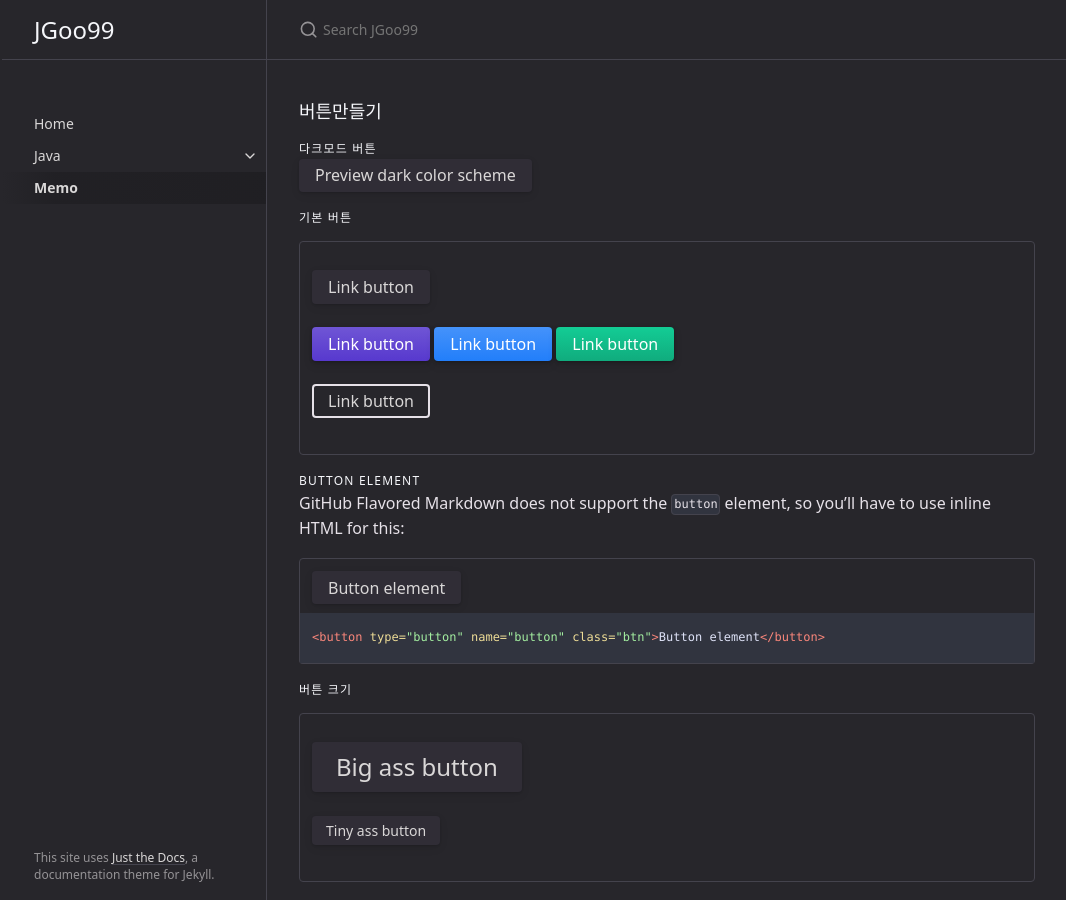
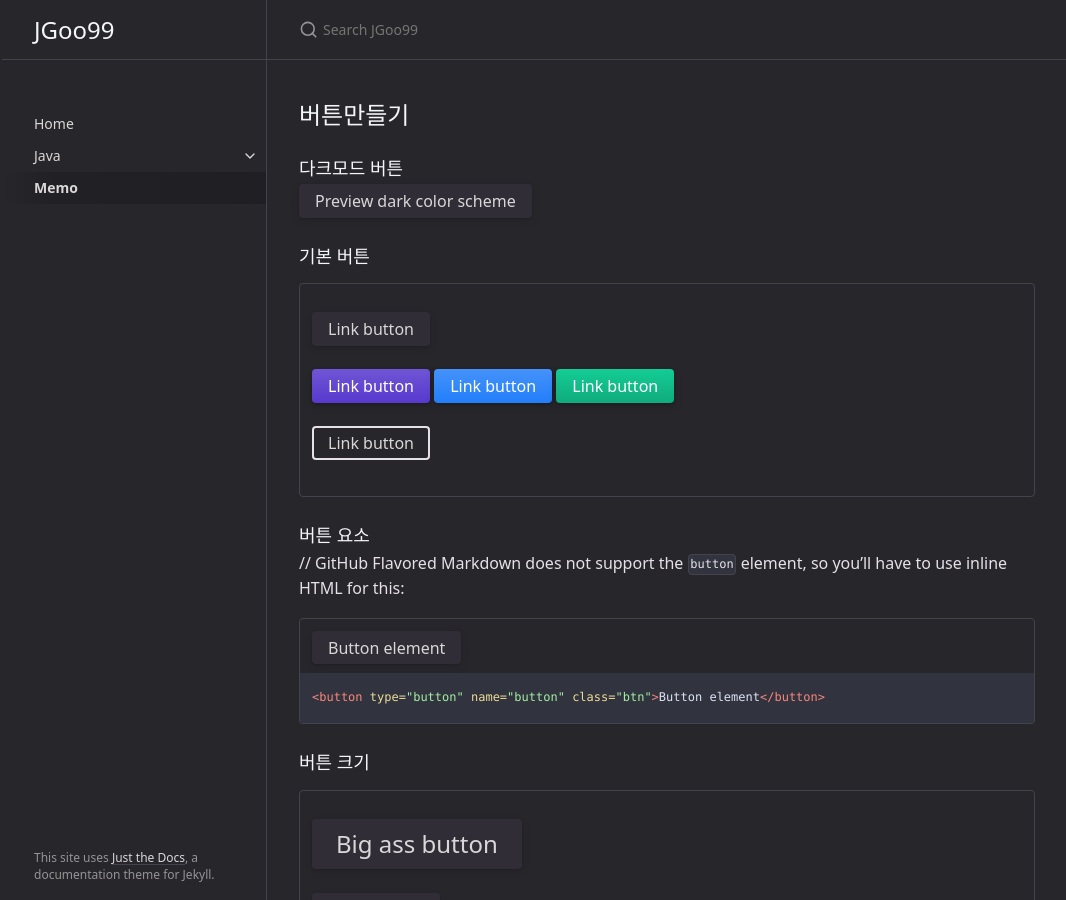
Before and after one commit to JGoo99/JGoo99.github.io, a Jekyll site: the page built from docs/index-test.md, in a window 1280 px wide and 900 px high. Shown: the whole window, without its empty margins (105-1171 px from the left). Built offline with Jekyll 4.4.1, drawn with Linux system fonts in a browser that asks for light colours; some of the changed text lies outside the part shown.

Commit message:
start blog

````diff
--- a/docs/index-test.md
+++ b/docs/index-test.md
@@ -4,9 +4,9 @@ title: Memo
 nav_order: 99
 ---
 
-### 버튼만들기
+## 버튼만들기
 
-#### 다크모드 버튼
+### 다크모드 버튼
 
 <button class="btn js-toggle-dark-mode">Preview dark color scheme</button>
 
@@ -24,7 +24,7 @@ jtd.addEvent(toggleDarkMode, 'click', function(){
 });
 </script>
 
-#### 기본 버튼
+### 기본 버튼
 
 <div class="code-example" markdown="1">
 [Link button](http://example.com/){: .btn }
@@ -36,9 +36,9 @@ jtd.addEvent(toggleDarkMode, 'click', function(){
 [Link button](http://example.com/){: .btn .btn-outline }
 </div>
 
-#### Button element
+### 버튼 요소
 
-GitHub Flavored Markdown does not support the `button` element, so you'll have to use inline HTML for this:
+// GitHub Flavored Markdown does not support the `button` element, so you'll have to use inline HTML for this:
 
 <div class="code-example">
 <button type="button" name="button" class="btn">Button element</button>
@@ -47,7 +47,7 @@ GitHub Flavored Markdown does not support the `button` element, so you'll have t
 <button type="button" name="button" class="btn">Button element</button>
 ```
 
-#### 버튼 크기
+### 버튼 크기
 
 
 <div class="code-example" markdown="1">
@@ -60,7 +60,7 @@ GitHub Flavored Markdown does not support the `button` element, so you'll have t
 </span>
 </div>
 
-#### 버튼 사이 공간 만들기
+### 버튼 사이 공간 만들기
 
 <div class="code-example" markdown="1">
 [Button with space](http://example.com/){: .btn .btn-purple .mr-2 }
@@ -71,18 +71,19 @@ GitHub Flavored Markdown does not support the `button` element, so you'll have t
 </div>
 
 ---
+---
 
-### 굵은 글씨, 기울임, 글씨 가운데 줄긋기
+## 굵은 글씨, 기울임, 글씨 가운데 줄긋기
 
 Text can be **bold**, _italic_, or ~~strikethrough~~.
 
-### 박스 만들기
+## 박스 만들기
 
 ABCDEFGHIJKLMNOPQRSTUVWXYZ
 abcdefghijklmnopqrstuvwxyz
 {: .fs-5 .ls-10 .text-mono .code-example }
 
-### 긴 글 넣고 싶을 때
+## 긴 글 넣고 싶을 때
 
 <div class="code-example" markdown="1">
 Lorem ipsum dolor sit amet, consectetur adipisicing elit, sed do eiusmod tempor incididunt ut labore et dolore magna aliqua. Ut enim ad minim veniam, quis nostrud exercitation ullamco laboris nisi ut aliquip ex ea commodo consequat. Duis aute irure dolor in reprehenderit in voluptate velit esse cillum dolore eu fugiat nulla pariatur. Excepteur sint occaecat cupidatat non proident, sunt in culpa qui officia deserunt mollit anim id est laborum.
@@ -91,7 +92,7 @@ Lorem ipsum dolor sit amet, consectetur adipisicing elit, sed do eiusmod tempor
 박스 붙여서 짧은 글을 쓸 수 있음
 ```
 
-### 글씨 크기
+## 글씨 크기
 
 <div class="code-example" markdown="1">
 Font size 1
@@ -116,7 +117,7 @@ Font size 10
 {: .fs-10 }
 </div>
 
-### 글씨 굵기
+## 글씨 굵기
 <div class="code-example" markdown="1">
 Font weight 300
 {: .fw-300 }
@@ -142,7 +143,9 @@ even when it comes at the beginning](.) of the line.
 
 ---
 
-### 단락 제목
+## 단락 제목
+
+<div class="code-example" markdown="1">
 
 # [](#header-1)Header 1
 
@@ -150,17 +153,18 @@ even when it comes at the beginning](.) of the line.
 
 ### [](#header-3)Header 3
 
-#### [](#header-4)Header 4 `with code not transformed`
+#### [](#header-4)Header 4
 
 ##### [](#header-5)Header 5
 
 ###### [](#header-6)Header 6
-
+</div>
 ---
 
-### 들여쓰기
+## 들여쓰기
 
 > This is a blockquote following a header.
+>
 > 안녕하세요.
 
 ---
@@ -180,13 +184,13 @@ public class DynamicBeat  extends JFrame {
 
 ---
 
-### 줄 나누기
+## 줄 나누기
 
 *   This is an unordered list following a header.
 *   This is an unordered list following a header.
 *   This is an unordered list following a header.
 
-### 하위목록 만들기
+## 하위목록 만들기
 
 - level 1 item
   1. level 2 item
@@ -199,7 +203,7 @@ public class DynamicBeat  extends JFrame {
   3. level 2 item
     - level 3 item
 
-### 번호 나누기
+## 번호 나누기
 
 1.  This is an ordered list following a header.
 2.  This is an ordered list following a header.
@@ -220,7 +224,7 @@ _원하는 숫자부터 시작할 수 있음_
 
 ---
 
-### 표 만들기
+## 표 만들기
 
 | head1        | head two          | three |
 |:-------------|:------------------|:------|
@@ -231,7 +235,7 @@ _원하는 숫자부터 시작할 수 있음_
 
 ---
 
-### 체크리스트 만들기
+## 체크리스트 만들기
 
 - level 1 item (task)
    - [ ] level 2 item (task)
@@ -241,7 +245,7 @@ _원하는 숫자부터 시작할 수 있음_
 
 ---
 
-### 이미지 삽입
+## 이미지 삽입
 
 작은 이미지
 
@@ -255,7 +259,7 @@ _원하는 숫자부터 시작할 수 있음_
 
 ---
 
-### 라벨 넣기
+## 라벨 넣기
 
 blue
 {: .label .label-blue }
@@ -272,7 +276,7 @@ red
 
 
 
-### 다이어그램 넣기
+## 다이어그램 넣기
 
 ```mermaid
 graph TD;
````
